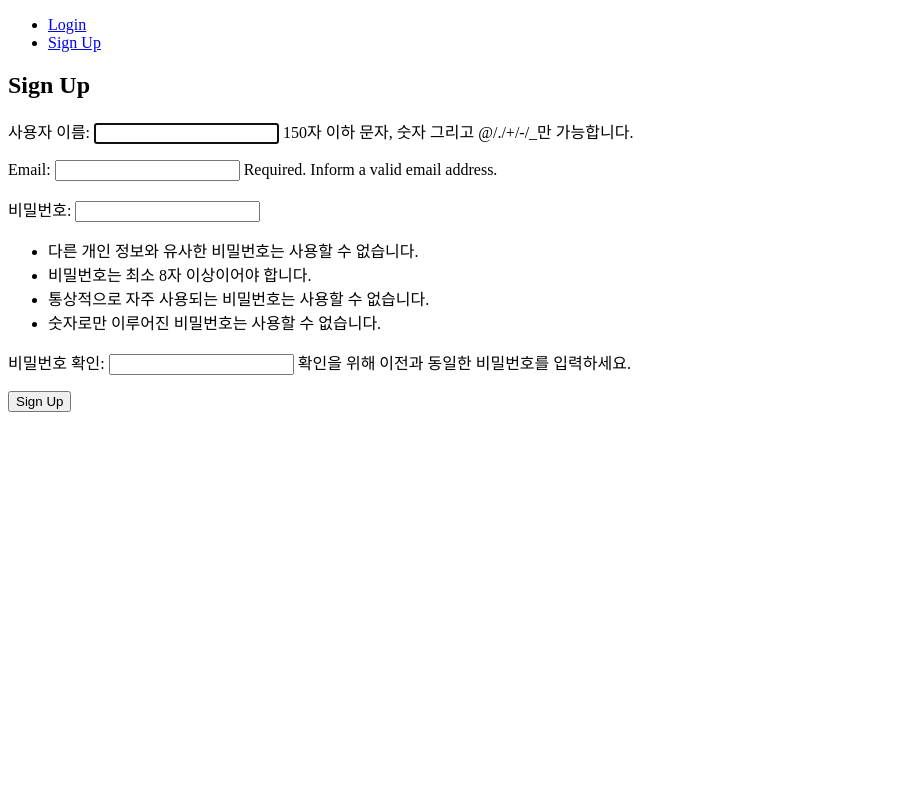
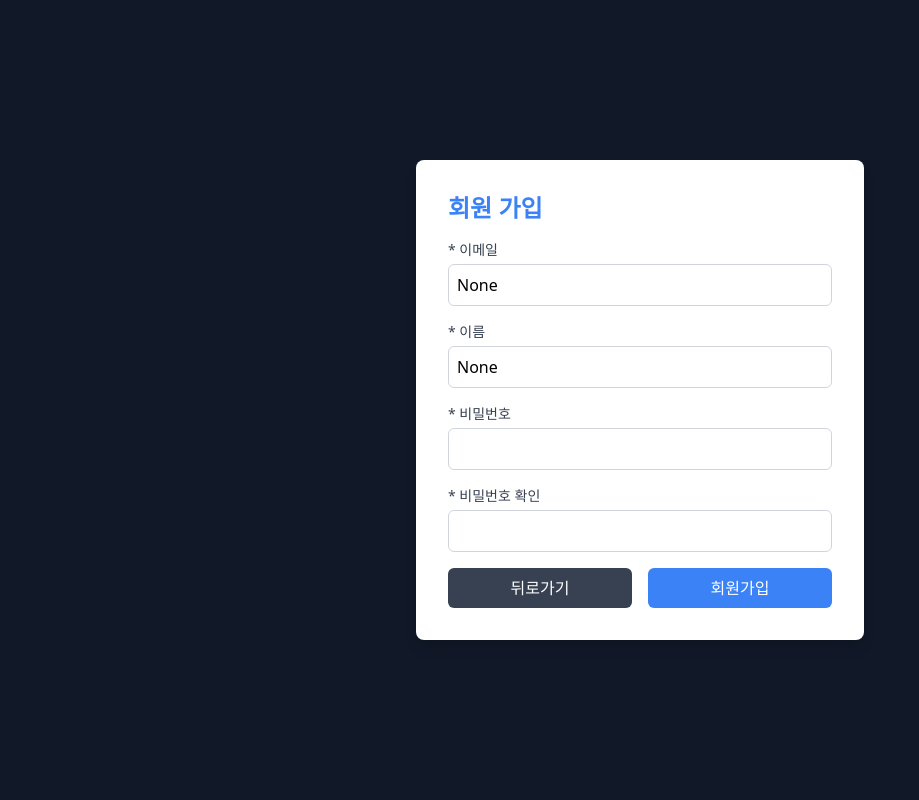
Before and after one commit to gwon9906/CrimeVisualization, a Django app: page /accounts/signup/ in a window 1280 px wide. Shown: the whole page, without its empty margins (0-919 px from the left). Run offline with Django 5.2, Linux system fonts and the light colour scheme; some libraries are stand-ins or nearby versions.

Commit message:
회원가입 연동

```diff
--- a/CrimeVisualization/urls.py
+++ b/CrimeVisualization/urls.py
@@ -8,4 +8,6 @@ urlpatterns = [
     path('board/', include('board.urls')),
     path('accounts/', include('django.contrib.auth.urls')),
     path('accounts/', include('accounts.urls')),
+    path('login/', include('login.urls')),
+    path('signup/', include('signup.urls')),
 ]
--- a/accounts/templates/accounts/signup.html
+++ b/accounts/templates/accounts/signup.html
@@ -1,12 +1,96 @@
-<!-- templates/accounts/signup.html -->
-
-{% extends "base_generic.html" %}
-
-{% block content %}
-  <h2>Sign Up</h2>
-  <form method="post">
-    {% csrf_token %}
-    {{ form.as_p }}
-    <button type="submit">Sign Up</button>
-  </form>
-{% endblock %}
+{% load static %}
+<!DOCTYPE html>
+<html lang="en">
+  <head>
+    <meta charset="UTF-8" />
+    <meta name="viewport" content="width=device-width, initial-scale=1.0" />
+    <title>부산 치안 지킴이</title>
+    <link
+      rel="shortcut icon"
+      type="image/x-icon"
+      href="https://www.police.go.kr/favicon.ico"
+    />
+    <script src="https://cdn.tailwindcss.com"></script>
+  </head>
+  <body class="bg-gray-900">
+    <div class="flex justify-center items-center h-screen w-screen">
+      <div class="bg-white rounded-lg shadow-lg p-8 w-full max-w-md">
+        <h1 class="text-2xl font-bold mb-4 text-blue-500">회원 가입</h1>
+        <form method="post" class="space-y-4">
+          {% csrf_token %}
+          <div>
+            <label for="email" class="block text-sm font-medium text-gray-700"
+              >* 이메일</label
+            >
+            <input
+              type="email"
+              name="email"
+              id="email"
+              required
+              class="w-full mt-1 block border border-gray-300 rounded-md p-2 focus:outline-none focus:ring-2 focus:ring-blue-500"
+              value="{{ form.email.value }}"
+            />
+          </div>
+          <div>
+            <label
+              for="username"
+              class="block text-sm font-medium text-gray-700"
+              >* 이름</label
+            >
+            <input
+              type="text"
+              name="username"
+              id="username"
+              required
+              class="w-full mt-1 block border border-gray-300 rounded-md p-2 focus:outline-none focus:ring-2 focus:ring-blue-500"
+              value="{{ form.username.value }}"
+            />
+          </div>
+          <div>
+            <label
+              for="password1"
+              class="block text-sm font-medium text-gray-700"
+              >* 비밀번호</label
+            >
+            <input
+              type="password"
+              name="password1"
+              id="password1"
+              required
+              class="w-full mt-1 block border border-gray-300 rounded-md p-2 focus:outline-none focus:ring-2 focus:ring-blue-500"
+            />
+          </div>
+          <div>
+            <label
+              for="password2"
+              class="block text-sm font-medium text-gray-700"
+              >* 비밀번호 확인</label
+            >
+            <input
+              type="password"
+              name="password2"
+              id="password2"
+              required
+              class="w-full mt-1 block border border-gray-300 rounded-md p-2 focus:outline-none focus:ring-2 focus:ring-blue-500"
+            />
+          </div>
+          <div class="flex space-x-4">
+            <button
+              type="button"
+              onclick="history.back()"
+              class="flex items-center justify-center w-full bg-gray-700 text-white p-2 rounded-md hover:bg-gray-800"
+            >
+              뒤로가기
+            </button>
+            <button
+              type="submit"
+              class="w-full bg-blue-500 text-white p-2 rounded-md hover:bg-blue-600"
+            >
+              회원가입
+            </button>
+          </div>
+        </form>
+      </div>
+    </div>
+  </body>
+</html>
--- a/accounts/urls.py
+++ b/accounts/urls.py
@@ -4,5 +4,6 @@ from django.urls import path
 from . import views
 
 urlpatterns = [
-    path('signup/', views.signup, name='signup'),
+    path('login/', views.login_view,),
+    path('signup/', views.signup),
 ]
--- a/accounts/views.py
+++ b/accounts/views.py
@@ -20,3 +20,15 @@ def signup(request):
     else:
         form = SignUpForm()
     return render(request, 'accounts/signup.html', {'form': form})
+
+
+def login_view(request):
+    if request.method == 'POST':
+        form = CustomAuthenticationForm(request, data=request.POST)
+        if form.is_valid():
+            user = form.get_user()
+            login(request, user)
+            return redirect('home')
+    else:
+        form = CustomAuthenticationForm()
+    return render(request, 'accounts/login.html', {'form': form})
--- a/login/templates/login/login.html
+++ b/login/templates/login/login.html
@@ -1,4 +1,3 @@
-{% load socialaccount %}
 <!DOCTYPE html>
 <html lang="en">
   <head>
--- a/signup/urls.py
+++ b/signup/urls.py
@@ -2,5 +2,5 @@ from django.urls import path
 from . import views
 
 urlpatterns = [
-    path('', views.signup_view, name='signup'),
+    path('', views.signup_view),
 ]
```
Also changed, not shown: accounts/templates/accounts/login.html (+6 -9 lines), signup/views.py (line endings or trailing spaces).
